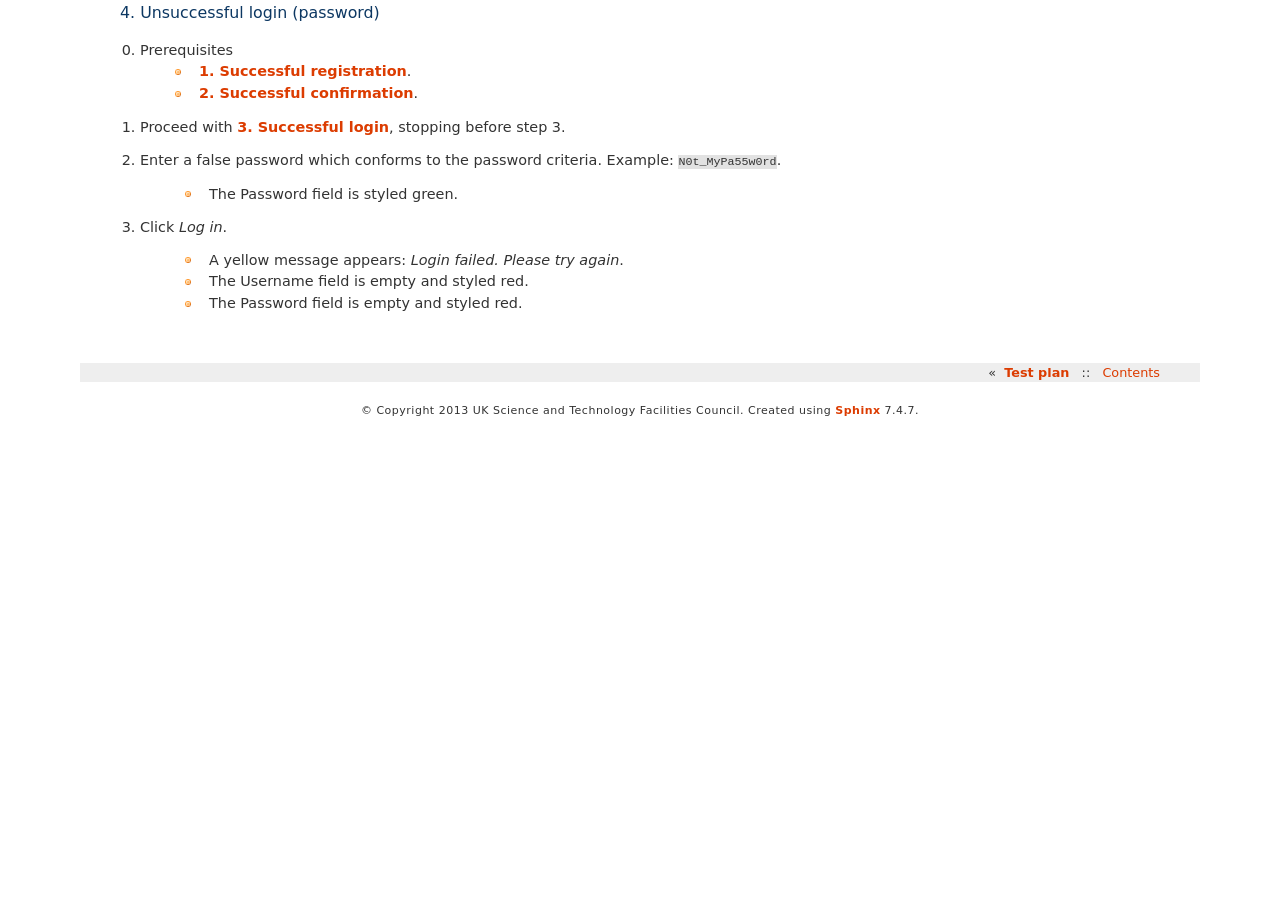
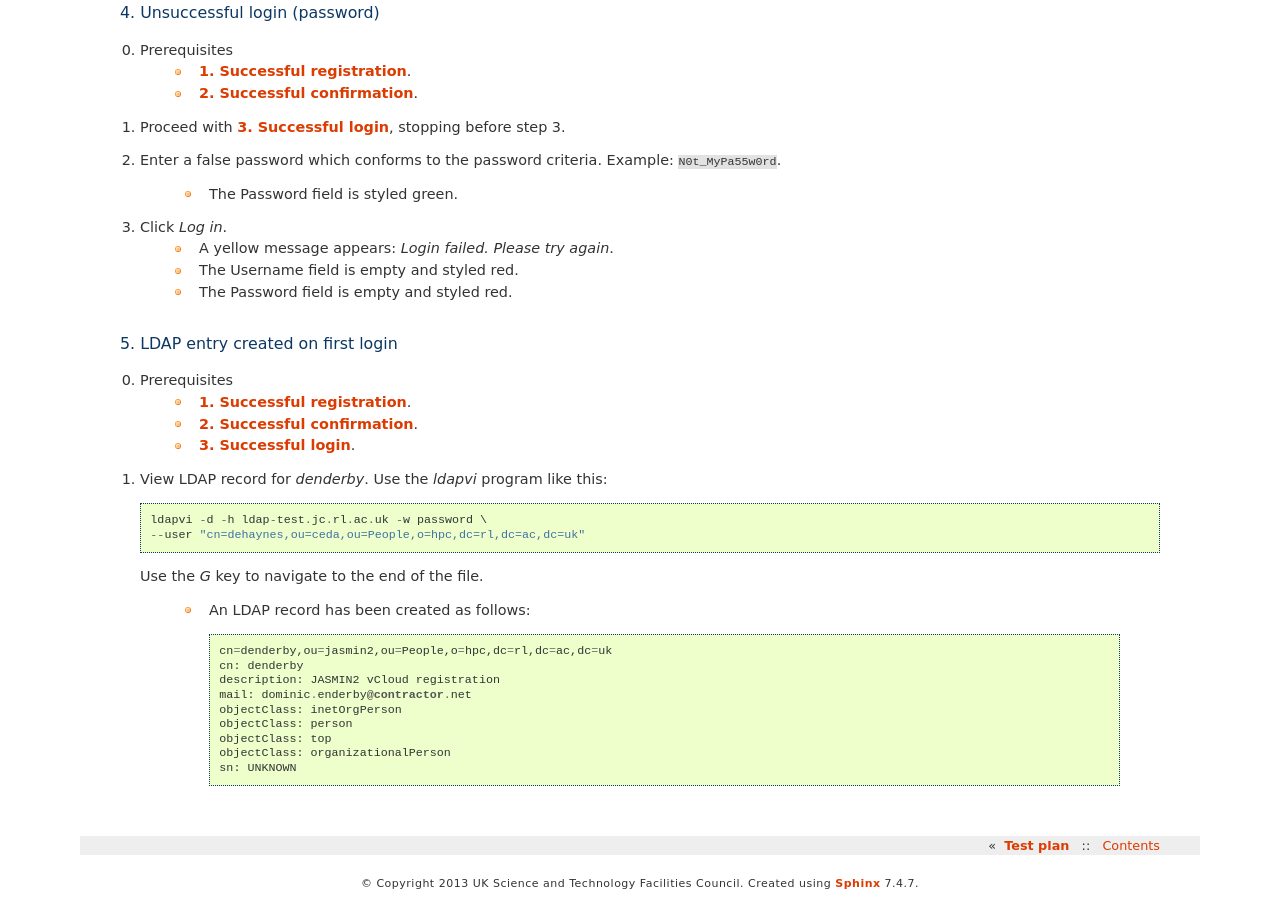
Before and after one commit to cedadev/cloudhands-ops, a Sphinx documentation site: the page built from cloudhands/ops/doc/tst-integration.rst, in a window 1280 px wide and 900 px high, scrolled down 2041 px. Built offline with Sphinx 7.4.7, drawn with Linux system fonts in a browser that asks for light colours; pages that are not in the unit, such as notebooks, are missing from menus; before the commit the page ends 2468 px from its top, so only the background shows below that.

Commit message:
Added test for LDAP record.

```diff
--- a/cloudhands/ops/doc/tst-integration.rst
+++ b/cloudhands/ops/doc/tst-integration.rst
@@ -115,9 +115,35 @@ This procedure tests various paths through the user registration process.
     * The Password field is styled green.
 
 3. Click `Log in`.
-
     * A yellow message appears: `Login failed. Please try again`.
     * The Username field is empty and styled red.
     * The Password field is empty and styled red.
 
+5. LDAP entry created on first login
+------------------------------------
+
+0. Prerequisites
+    * `1. Successful registration`_.
+    * `2. Successful confirmation`_.
+    * `3. Successful login`_.
+
+1. View LDAP record for `denderby`. Use the `ldapvi` program like this::
+
+    ldapvi -d -h ldap-test.jc.rl.ac.uk -w password \
+    --user "cn=dehaynes,ou=ceda,ou=People,o=hpc,dc=rl,dc=ac,dc=uk"
+
+   Use the `G` key to navigate to the end of the file.
+
+    * An LDAP record has been created as follows::
+
+        cn=denderby,ou=jasmin2,ou=People,o=hpc,dc=rl,dc=ac,dc=uk
+        cn: denderby
+        description: JASMIN2 vCloud registration
+        mail: dominic.enderby@contractor.net
+        objectClass: inetOrgPerson
+        objectClass: person
+        objectClass: top
+        objectClass: organizationalPerson
+        sn: UNKNOWN
+
 .. _free external email address: http://www.mail.com/int/
```
